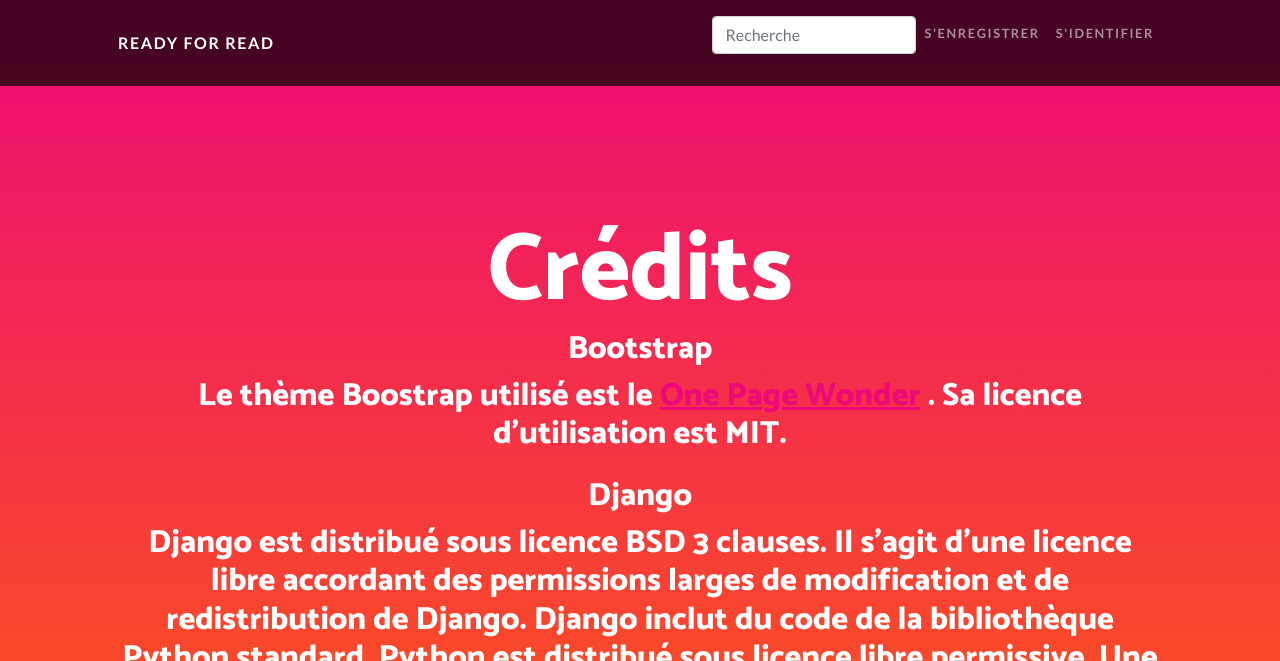
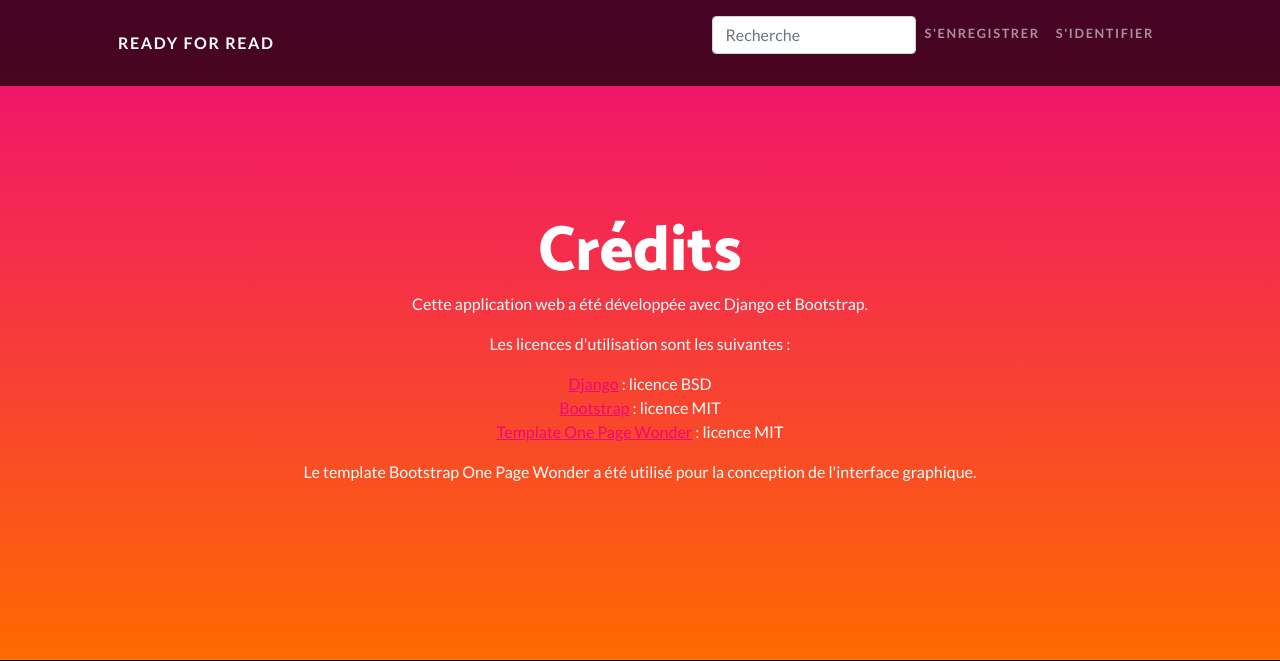
Before and after one commit to jbbaillet85/veille_tracking, a Django app: page /credits in a window 1280 px wide. Shown: the top 661 px of the page. Run offline with Django 4.2, Linux system fonts and the light colour scheme; some libraries are stand-ins or nearby versions.

Commit message:
feat: add licences for project in credits.html

```diff
--- a/templates/credits/credits.html
+++ b/templates/credits/credits.html
@@ -1,16 +1,21 @@
 {% extends 'base/base.html' %}
 {% load static %}
-{% block title_h1 %}Crédits{% endblock %}
-{% block title_h2 %}{% endblock %}
+{% block title_h1 %}{% endblock %}
+{% block title_h2 %}Crédits{% endblock %}
 {% block content %}
-<h2>Bootstrap<h2>
-<p>Le thème Boostrap utilisé est le <a href="https://startbootstrap.com/theme/one-page-wonder">One Page Wonder</a> .
-    Sa licence d'utilisation est MIT.<p>
-<h2>Django<h2>
-<p>Django est distribué sous licence BSD 3 clauses.
-    Il s’agit d’une licence libre accordant des permissions larges de modification et de redistribution de Django.
-    Django inclut du code de la bibliothèque Python standard. Python est distribué sous licence libre permissive.
-    Une copie de la licence de Python est incluse dans Django par respect des conditions de Python.<p>
-<h2>Photos<h2>
-<p><p>
+<div class="container">
+    <div class="row">
+        <div class="col-md-12">
+            <p>Cette application web a été développée avec Django et Bootstrap.</p>
+            <p>Les licences d'utilisation sont les suivantes :</p>
+            <ul class=" list-unstyled">
+                <li><a href="https://www.djangoproject.com/">Django</a> : licence BSD</li>
+                <li><a href="https://getbootstrap.com/">Bootstrap</a> : licence MIT</li>
+                <li><a href="https://startbootstrap.com/theme/one-page-wonder">Template One Page Wonder</a> : licence MIT</li>
+            </ul>
+            <p>Le template Bootstrap One Page Wonder a été utilisé pour la conception de l'interface graphique.</p>
+        </div>
+    </div>
+</div>
+
 {% endblock %}
```
